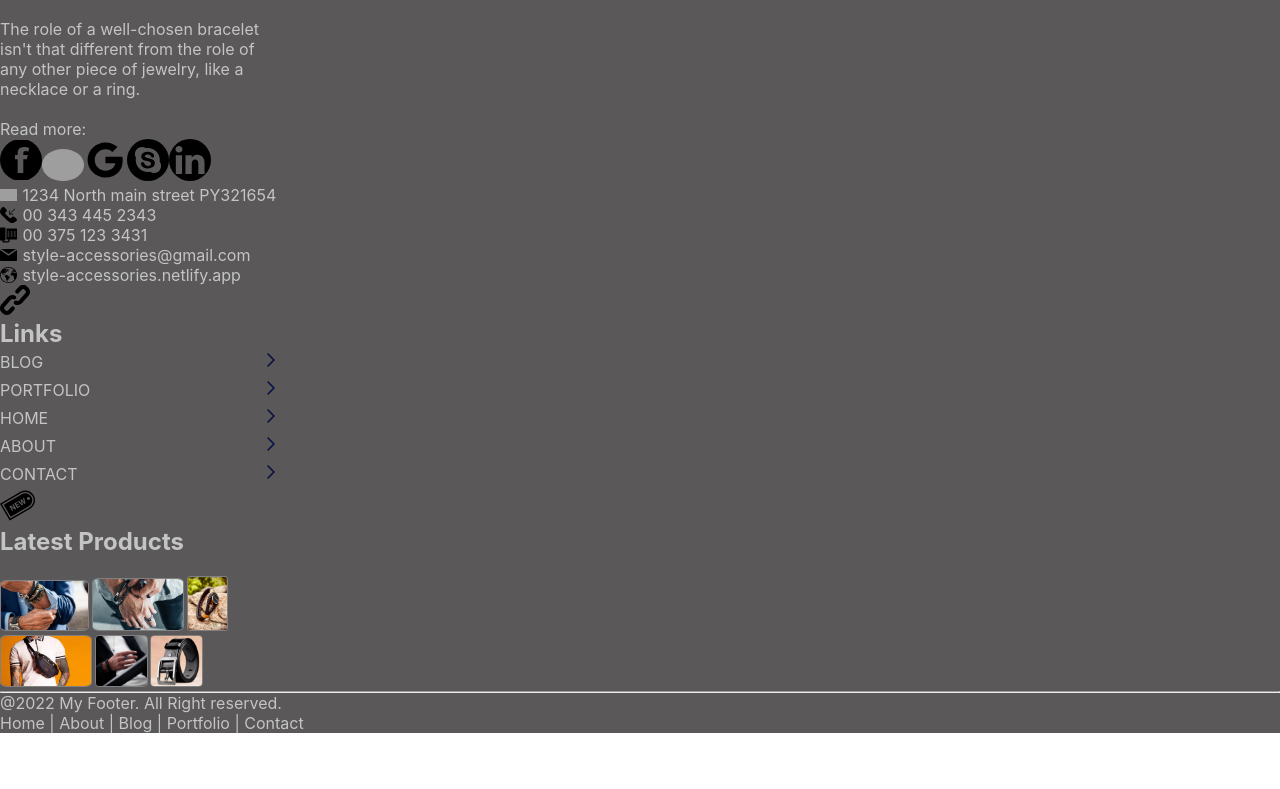
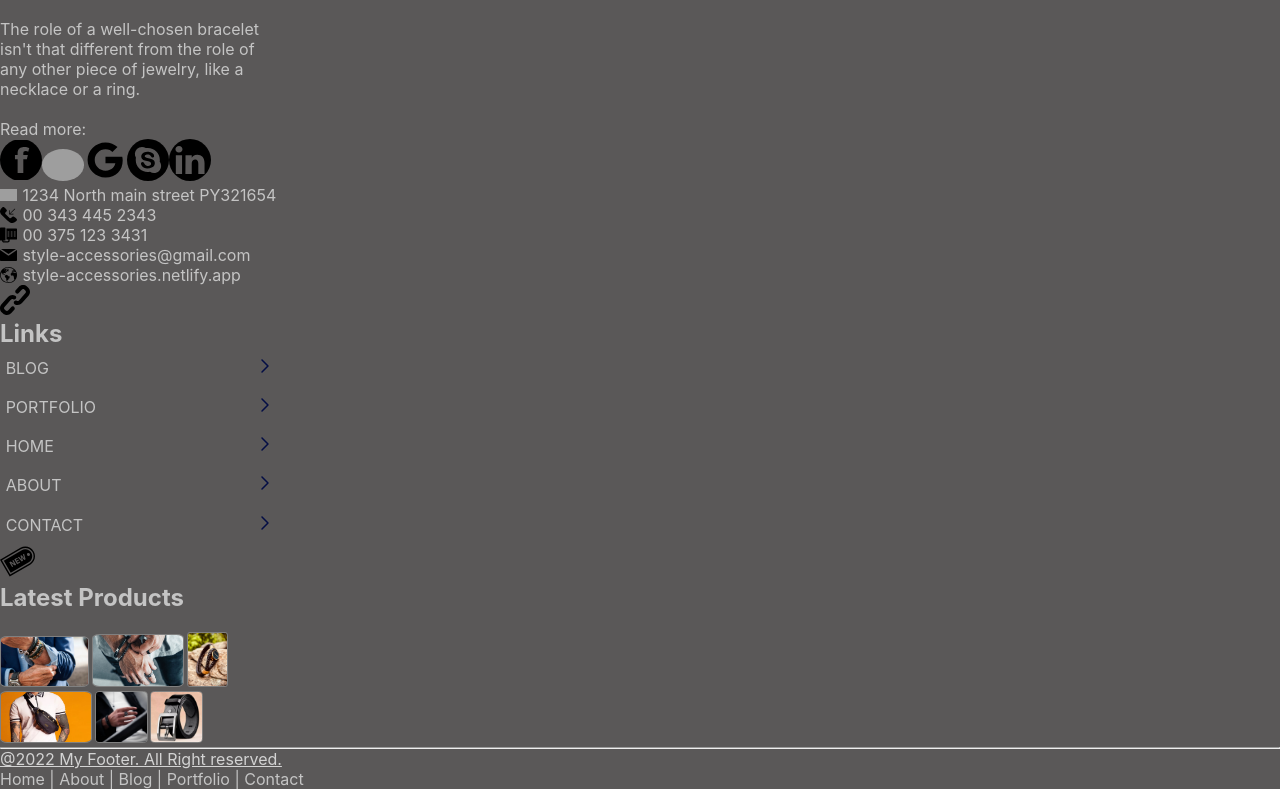
Before and after one commit to gaparovaziz/diploma, a React (Create React App) app: page /signIn in a window 1280 px wide. Shown: the part 1042-1831 px from the top of the page. Before the commit the page ends 1775 px from the top, so only its background shows below. Built offline with nearby package versions, Linux system fonts and the light colour scheme; grey boxes are pictures that could not be loaded; a web font is replaced by a local one.

Commit message:
some amendments of footer

```diff
--- a/src/components/footer/footer.css
+++ b/src/components/footer/footer.css
@@ -13,6 +13,12 @@ footer {
     display: flex;
     justify-content: space-between;
     align-items: center;
+
+    padding: 2%;
+    border-radius: 6px;
+}
+.block-3 p:hover {
+    background-color: rgba(128, 128, 128, 0.247);
 }
 .socialNet {
     gap: 6%;
@@ -51,3 +57,6 @@ footer {
 .block-4 .images .img-5 {
     width: 32%;
 }
+.socialNet img:hover {
+    width: 17%;
+}
--- a/src/components/footer/footer.js
+++ b/src/components/footer/footer.js
@@ -67,7 +67,7 @@ function Footer() {
                         <img src={d3icon} alt='/' style={{width: '30px'}}/>
                         <h2 className="ml-10">Links</h2>
                     </div>
-                    <p ><span>BLOG</span><span><img src={arrowRight} alt="/"/></span></p>
+                    <p><span>BLOG</span><span><img src={arrowRight} alt="/"/></span></p>
                     <p><span>PORTFOLIO</span><span><img src={arrowRight} alt="/"/></span></p>
                     <p><span>HOME</span><span><img src={arrowRight} alt="/"/></span></p>
                     <p><span>ABOUT</span><span><img src={arrowRight} alt="/"/></span></p>
@@ -96,7 +96,7 @@ function Footer() {
             </div>
             <hr/>
             <div className="underMainFooter d-flex justify-between p-20">
-                <div>@2022 My Footer. All Right reserved.</div>
+                <div><a href="/" style={{color: 'lightgray'}}>@2022 My Footer. All Right reserved.</a></div>
                 <div>Home  |  About  |  Blog  |  Portfolio  |  Contact</div>
             </div>
 
--- a/src/pages/card/Card.css
+++ b/src/pages/card/Card.css
@@ -1,7 +1,7 @@
 * {
     margin: 0;
 }
-.card img {
+.card .image {
     width: 100%;
     border-top-left-radius: 15px;
     border-top-right-radius: 15px;
```
